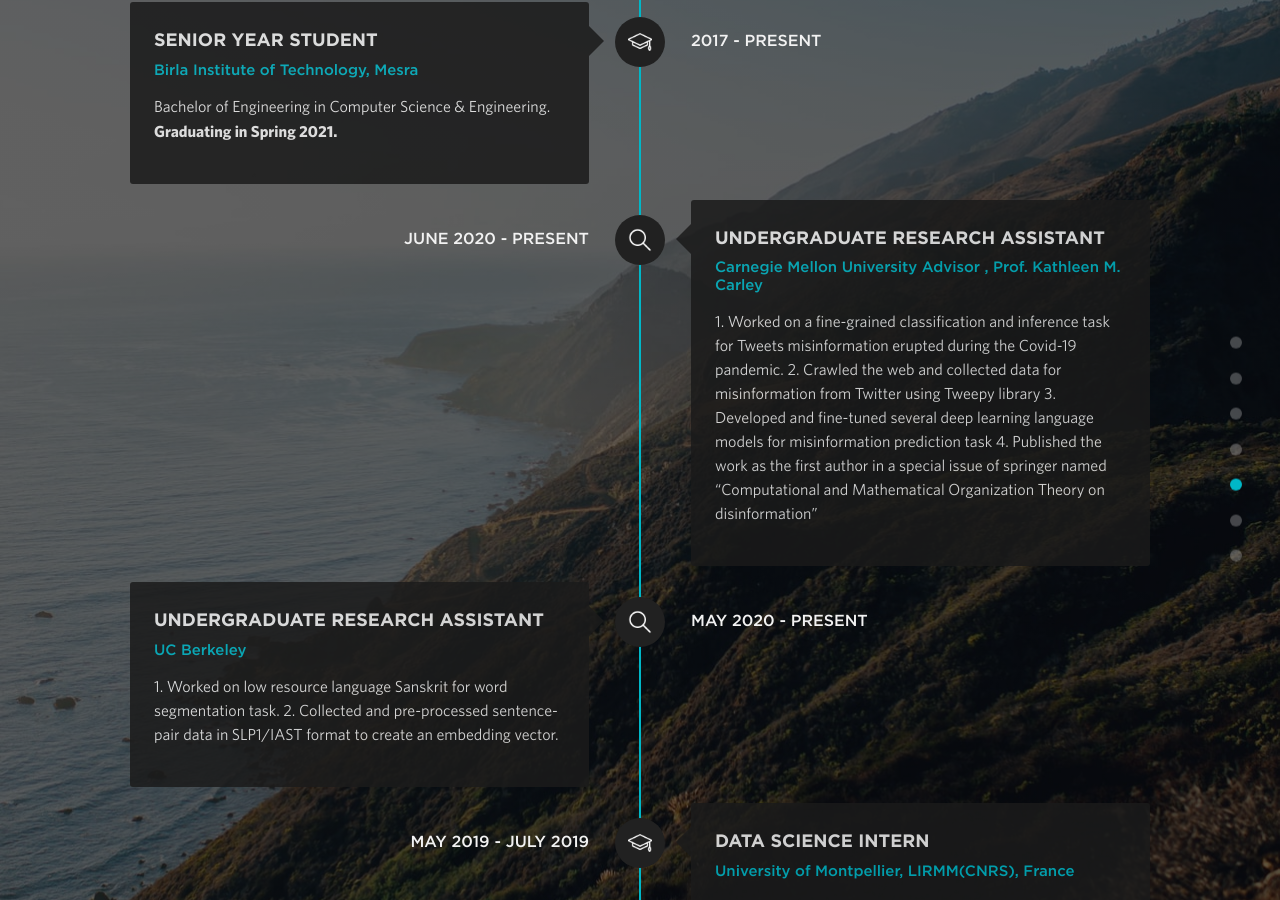
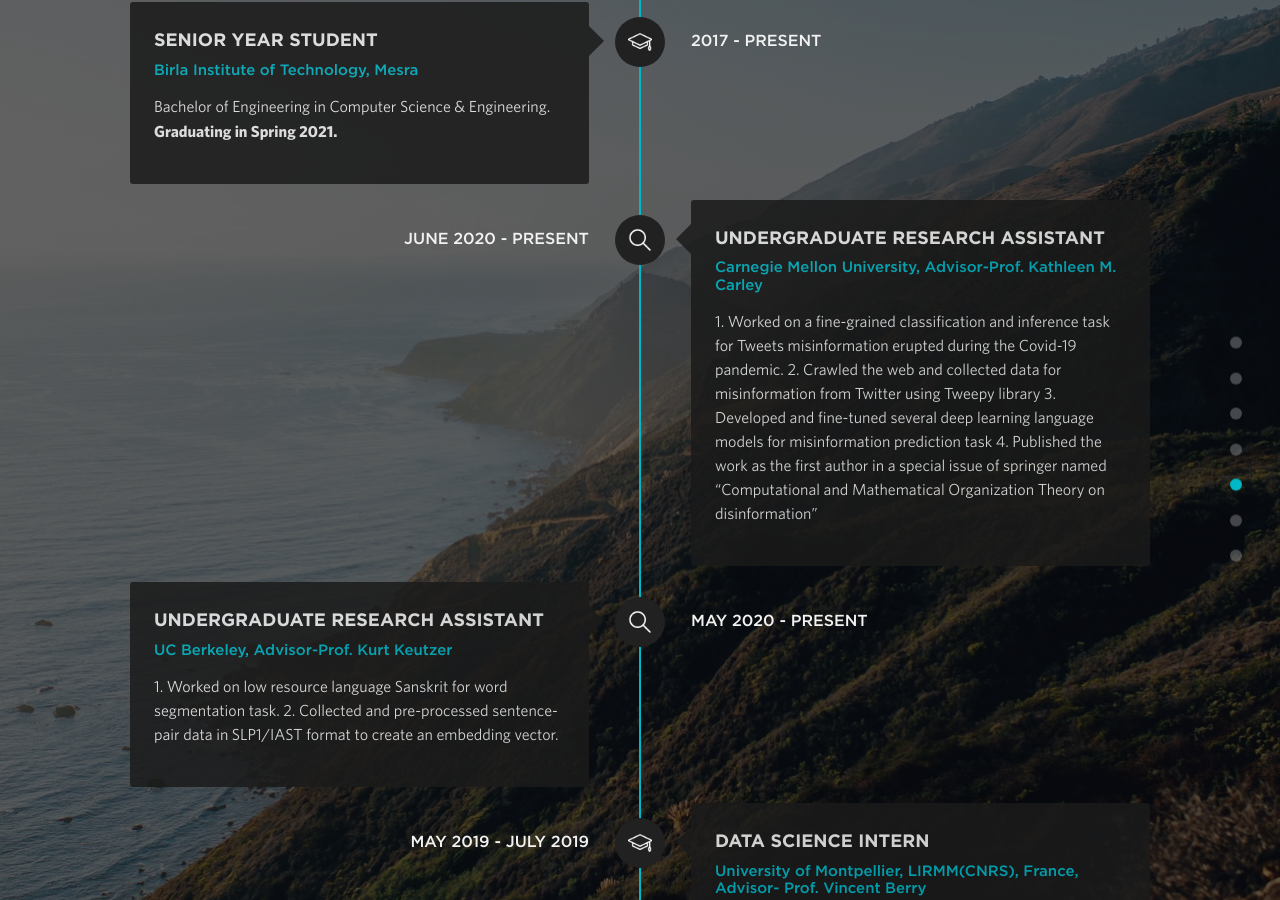
Before and after one commit to sumit6597/sumit6597.github.io, a Jekyll site: the page built from index.html, in a window 1280 px wide and 900 px high, scrolled down 3763 px. Built offline with Jekyll 4.4.1, drawn with Linux system fonts in a browser that asks for light colours; nearby versions of some CDN libraries.

Commit message:
Update timeline.yml

```diff
--- a/_data/timeline.yml
+++ b/_data/timeline.yml
@@ -6,7 +6,7 @@
   date: 2017 - Present
 
 - position: Undergraduate Research Assistant
-  company: Carnegie Mellon University Advisor , Prof. Kathleen M. Carley
+  company: Carnegie Mellon University, Advisor-Prof. Kathleen M. Carley
   url: https://www.cmu.edu/ideas-social-cybersecurity/events/conference.html
   description: 1. Worked on a fine-grained classification and inference task for Tweets misinformation erupted during the Covid-19 pandemic.
                2. Crawled the web and collected data for misinformation from Twitter using Tweepy library
@@ -30,7 +30,7 @@
 #  date: Jan - May 2016
 
 - position: Undergraduate Research Assistant
-  company: UC Berkeley
+  company: UC Berkeley, Advisor-Prof. Kurt Keutzer
   url: https://people.eecs.berkeley.edu/~keutzer/
   description: 1. Worked on low resource language Sanskrit for word segmentation task.
                2.  Collected and pre-processed sentence-pair data in SLP1/IAST format to create an embedding vector.
@@ -38,7 +38,7 @@
   date: May 2020 - Present
 
 - position: Data Science Intern
-  company: University of Montpellier, LIRMM(CNRS), France
+  company: University of Montpellier, LIRMM(CNRS), France, Advisor- Prof. Vincent Berry
   url: http://www.lirmm.fr/recherche/equipes/mab
   description: 1. Developed an inference program for biological data set allowing users to input their data into the program for visualization.
                2. Scripted file format transformation using data mining methodology and dealt with new types of databases.
```
